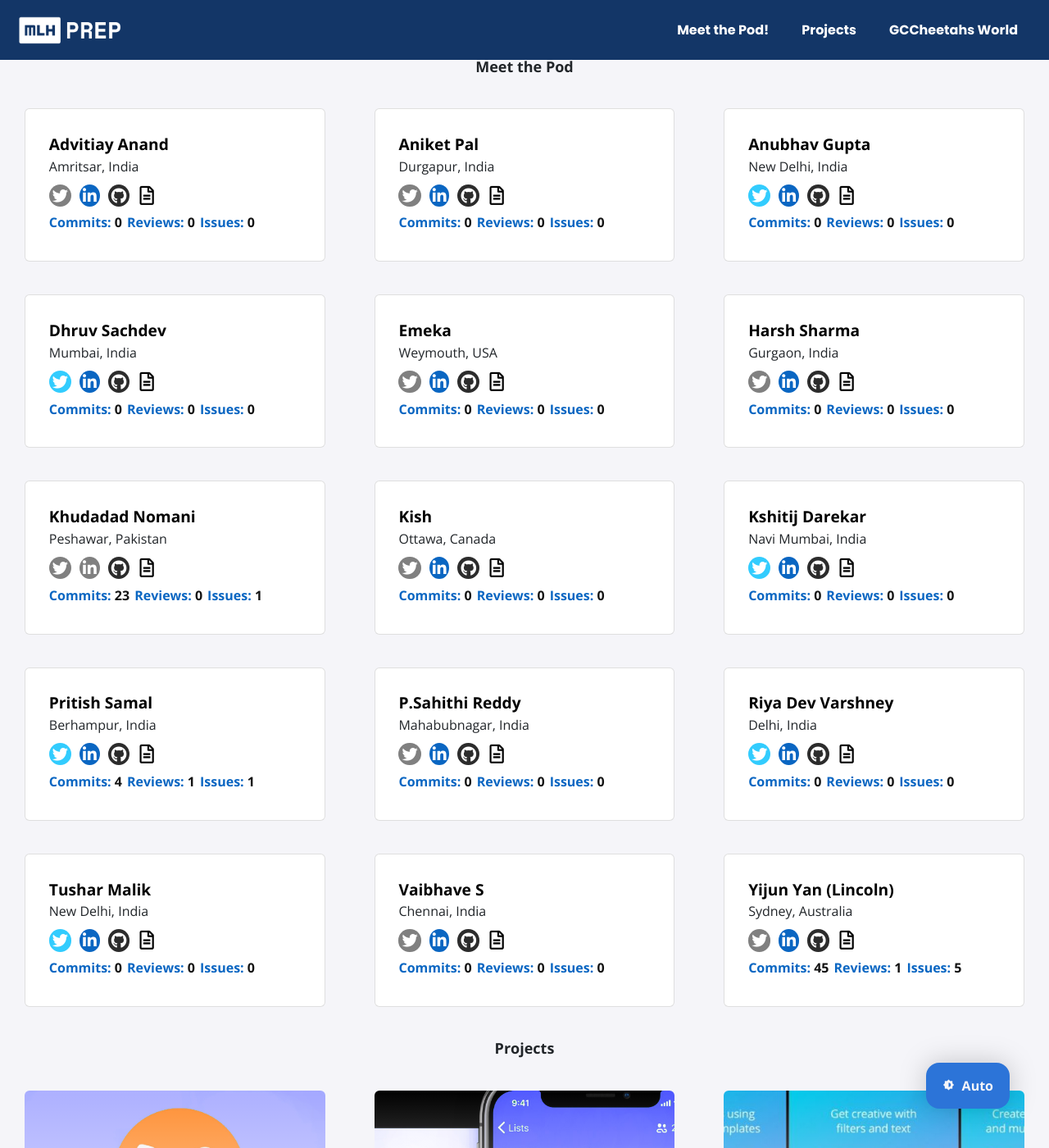
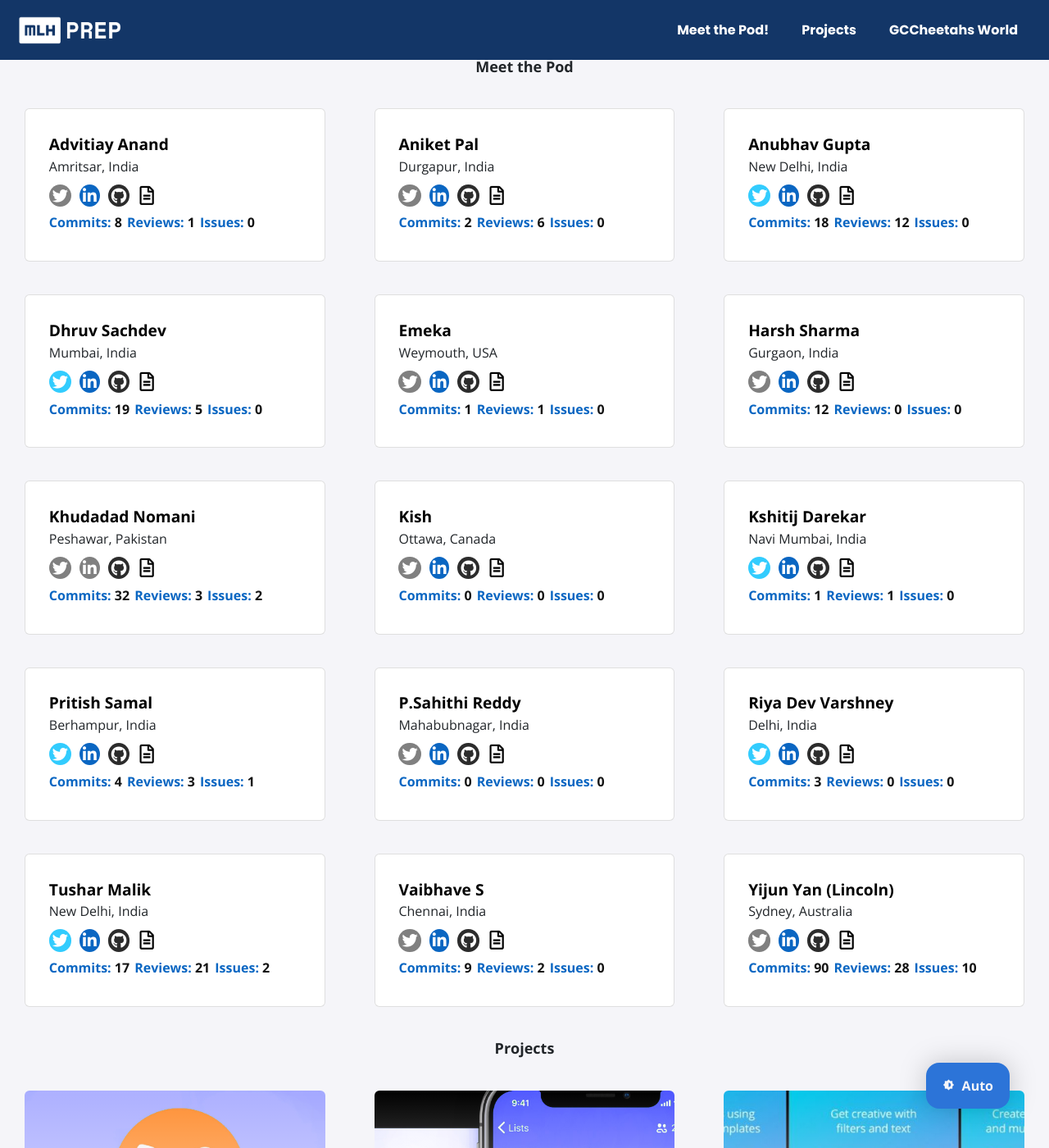
Before and after one commit to MLH-Fellowship/jan-2022-prep-portfolio, a Jekyll site: the page built from index.html, in a window 1280 px wide and 1400 px high, scrolled down 750 px. Shown: the whole window at 82% size. Built offline with Jekyll 4.4.1, drawn with Linux system fonts in a browser that asks for light colours; nearby versions of some CDN libraries.

Commit message:
Update fellows.yml

```diff
--- a/_data/fellows.yml
+++ b/_data/fellows.yml
@@ -3,8 +3,8 @@
     name: "Advitiay Anand"
     img: "advitiay.jpg"
     issues: 0
-    commits: 0
-    reviews: 0
+    commits: 8
+    reviews: 1
     twitter: null
     location: "Amritsar, India"
     linkedin: "https://www.linkedin.com/in/advitiay-anand/"
@@ -15,8 +15,8 @@
     name: "Aniket Pal"
     img: "pal.jpg"
     issues: 0
-    commits: 0
-    reviews: 0
+    commits: 2
+    reviews: 6
     location: "Durgapur, India"
     twitter: null
     linkedin: "https://www.linkedin.com/in/aniket-pal/"
@@ -27,8 +27,8 @@
     name: "Anubhav Gupta"
     img: "anubhav.jpg"
     issues: 0
-    commits: 0
-    reviews: 0
+    commits: 18
+    reviews: 12
     location: "New Delhi, India"
     twitter: "https://twitter.com/anubhavstwt"
     linkedin: "https://www.linkedin.com/in/anubhav-gupta06/"
@@ -39,8 +39,8 @@
     name: "Dhruv Sachdev"
     img: "dhruv.jpg"
     issues: 0
-    commits: 0
-    reviews: 0
+    commits: 19
+    reviews: 5
     location: "Mumbai, India"
     twitter: "https://twitter.com/dhruvhsachdev"
     linkedin: "https://www.linkedin.com/in/dhruv-sachdev-19b1b3143/"
@@ -51,8 +51,8 @@
     name: "Emeka"
     img: "emeka.jpg"
     issues: 0
-    commits: 0
-    reviews: 0
+    commits: 1
+    reviews: 1
     location: "Weymouth, USA"
     twitter: null
     linkedin: "https://www.linkedin.com/in/emeka-mba/"
@@ -63,7 +63,7 @@
     name: "Harsh Sharma"
     img: "harsh.png"
     issues: 0
-    commits: 0
+    commits: 12
     reviews: 0
     location: "Gurgaon, India"
     twitter: null
@@ -74,9 +74,9 @@
   -
     name: "Khudadad Nomani"
     img: "nomani.jpg"
-    issues: 1
-    commits: 23
-    reviews: 0
+    issues: 2
+    commits: 32
+    reviews: 3
     location: "Peshawar, Pakistan"
     twitter: null
     linkedin: null
@@ -99,8 +99,8 @@
     name: "Kshitij Darekar"
     img: "kshitij.jpg"
     issues: 0
-    commits: 0
-    reviews: 0
+    commits: 1
+    reviews: 1
     location: "Navi Mumbai, India"
     twitter: "https://twitter.com/darekar_kshitij"
     linkedin: "https://www.linkedin.com/in/kshitij-darekar/"
@@ -112,7 +112,7 @@
     img: "pritish.jpeg"
     issues: 1
     commits: 4
-    reviews: 1
+    reviews: 3
     location: "Berhampur, India"
     twitter: "https://twitter.com/PritishSamal11"
     linkedin: "https://linkedin.com/in/pritishsamal"
@@ -135,7 +135,7 @@
     name: "Riya Dev Varshney"
     img: "riya.png"
     issues: 0
-    commits: 0
+    commits: 3
     reviews: 0
     location: "Delhi, India"
     twitter: "https://twitter.com/RiyaDevVarshne1"
@@ -146,9 +146,9 @@
   -
     name: "Tushar Malik"
     img: "tushar.png"
-    issues: 0
-    commits: 0
-    reviews: 0
+    issues: 2
+    commits: 17
+    reviews: 21
     location: "New Delhi, India"
     twitter: "https://twitter.com/ditsuke00"
     linkedin: "https://www.linkedin.com/in/mtushar00/"
@@ -159,8 +159,8 @@
     name: "Vaibhave S"
     img: "vaibhave.jpg"
     issues: 0
-    commits: 0
-    reviews: 0
+    commits: 9
+    reviews: 2
     location: "Chennai, India"
     twitter: null
     linkedin: "https://www.linkedin.com/in/s-vaibhave-davey-a8798118b/"
@@ -170,9 +170,9 @@
   -
     name: "Yijun Yan (Lincoln)"
     img: "yan.jpg"
-    issues: 5
-    commits: 45
-    reviews: 1
+    issues: 10
+    commits: 90
+    reviews: 28
     location: "Sydney, Australia"
     twitter: null
     linkedin: "https://redirect.yyjlincoln.com/linkedin"
```
